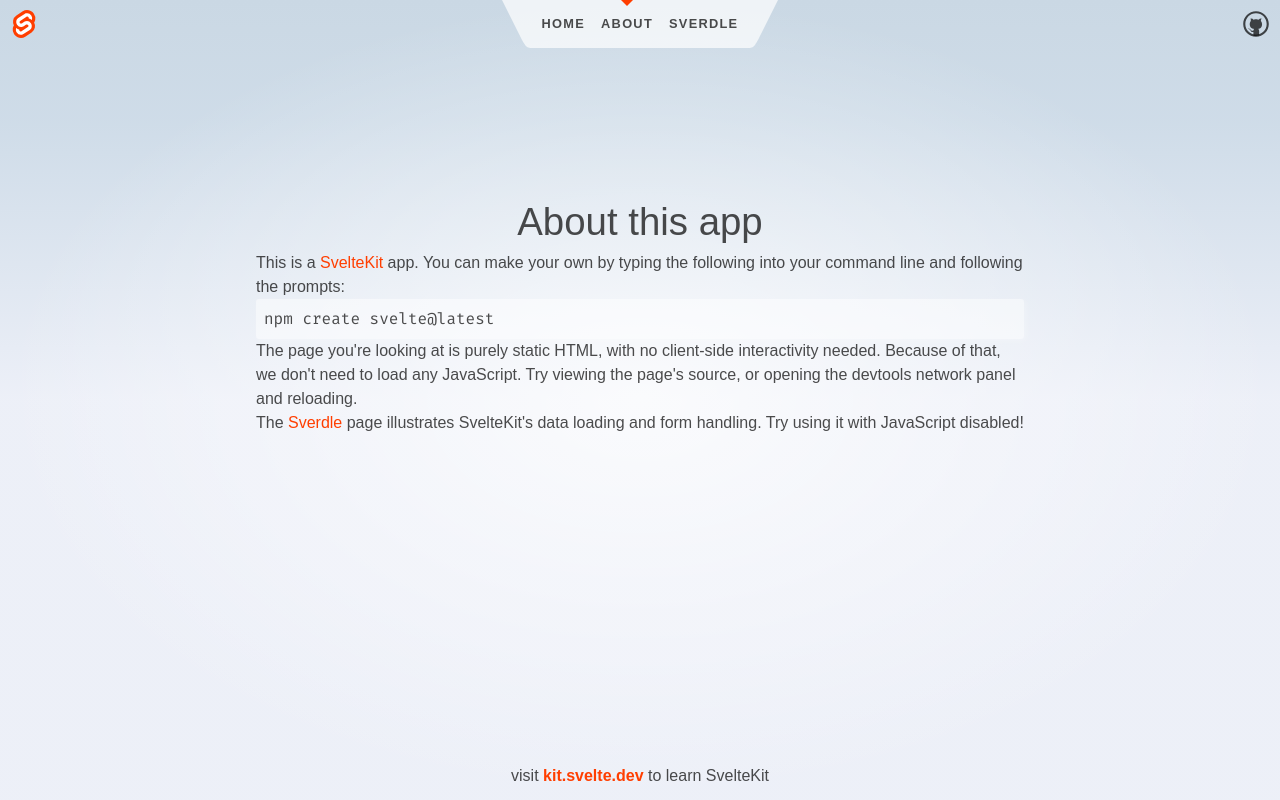
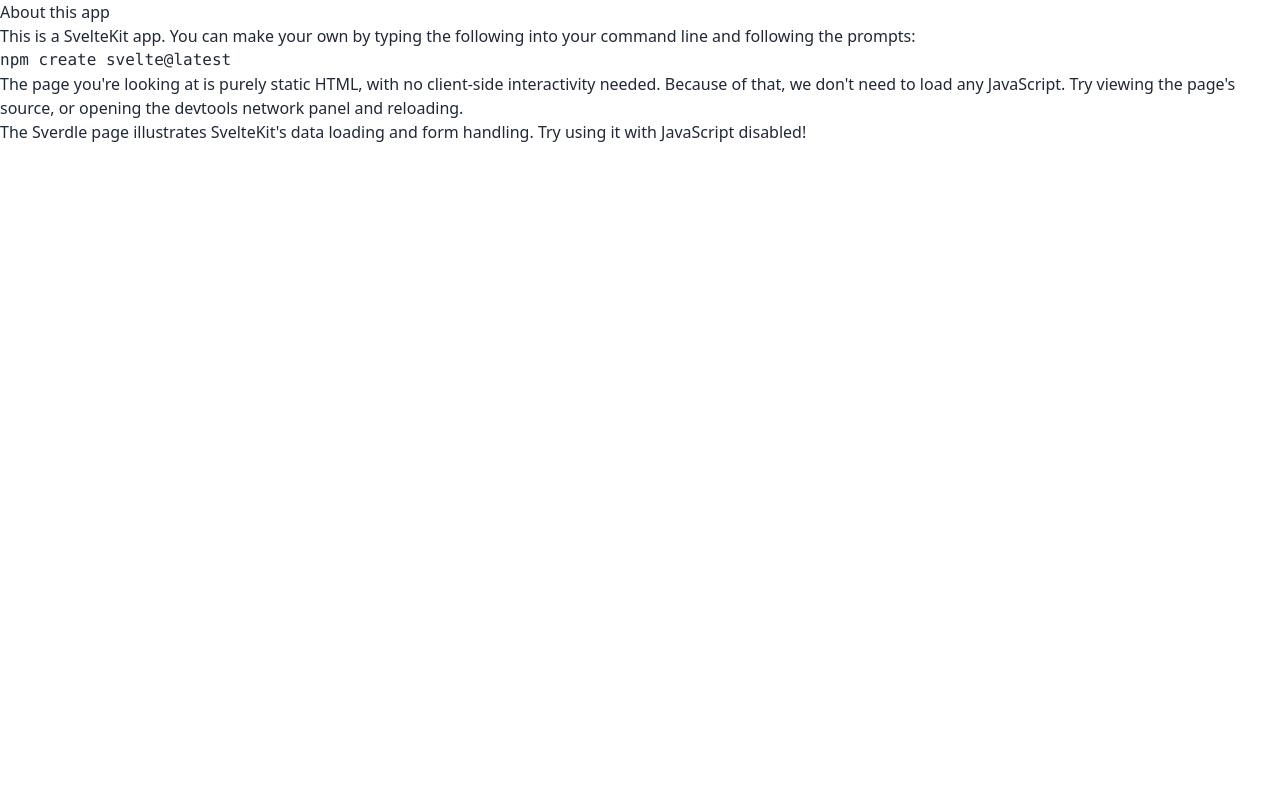
Before and after one commit to goranalkovic/crepi-letido, a SvelteKit app: page /about in a window 1280 px wide. Built offline with nearby package versions, Linux system fonts and the light colour scheme.

Commit message:
change default layout

```diff
--- a/src/routes/+layout.svelte
+++ b/src/routes/+layout.svelte
@@ -1,54 +1,9 @@
 <script>
 	import '../app.postcss';
-	import Header from './Header.svelte';
-	import './styles.css';
 </script>
 
 <div class="app">
-	<Header />
-
 	<main>
 		<slot />
 	</main>
-
-	<footer>
-		<p>visit <a href="https://kit.svelte.dev">kit.svelte.dev</a> to learn SvelteKit</p>
-	</footer>
 </div>
-
-<style>
-	.app {
-		display: flex;
-		flex-direction: column;
-		min-height: 100vh;
-	}
-
-	main {
-		flex: 1;
-		display: flex;
-		flex-direction: column;
-		padding: 1rem;
-		width: 100%;
-		max-width: 64rem;
-		margin: 0 auto;
-		box-sizing: border-box;
-	}
-
-	footer {
-		display: flex;
-		flex-direction: column;
-		justify-content: center;
-		align-items: center;
-		padding: 12px;
-	}
-
-	footer a {
-		font-weight: bold;
-	}
-
-	@media (min-width: 480px) {
-		footer {
-			padding: 12px 0;
-		}
-	}
-</style>
--- a/src/routes/WipCrep.svelte
+++ b/src/routes/WipCrep.svelte
@@ -31,13 +31,15 @@
 			moveFlip = false;
 		}
 	});
+
+	let darkMode = false;
 </script>
 
 {#if model?.scene}
 	<SC.Canvas
 		antialias
-		background={new THREE.Color('papayawhip')}
-		fog={new THREE.FogExp2('papayawhip', 0.015)}
+		background={new THREE.Color(darkMode ? 0x100C08 : 'papayawhip')}
+		fog={new THREE.FogExp2(darkMode ? 0x100C08 : 'papayawhip', 0.015)}
 		shadows
 	>
 		<SC.Primitive
@@ -47,12 +49,18 @@
 			rotation={[spin, 0, 0]}
 		/>
 		<SC.PerspectiveCamera position={[-4, -4, 80]} zoom={1} fov={35} />
-		<SC.DirectionalLight intensity={2} position={[-1, 3, 2]} shadow={{ mapSize: [2048, 2048] }} />
+		<SC.DirectionalLight intensity={darkMode ? 0.8 : 2} position={[-1, 3, 2]} shadow={{ mapSize: [2048, 2048] }} />
 		<SC.Primitive
-			object={new THREE.GridHelper(400, 400, 0xD0C3AE, 0xD0C3AE)}
+			object={new THREE.GridHelper(400, 400, 0x3D301F, 0x3D301F)}
 			position={[0, -10, 0]}
 		/>
 	</SC.Canvas>
+
+	<div class="fixed top-4 right-4">
+		<button class:text-amber-400={darkMode} on:click={() => darkMode = !darkMode}>Noć / dan</button>
+	</div>
 {:else}
-	Črep se fčitava...
+	<div class="flex items-center justify-center bg-zinc-900 text-zinc-200 h-screen text-8xl">
+		Črep se fčitava...
+	</div>
 {/if}
--- a/src/routes/styles.css
+++ /dev/null
@@ -1,107 +0,0 @@
-@import '@fontsource/fira-mono';
-
-:root {
-	--font-body: Arial, -apple-system, BlinkMacSystemFont, 'Segoe UI', Roboto, Oxygen, Ubuntu,
-		Cantarell, 'Open Sans', 'Helvetica Neue', sans-serif;
-	--font-mono: 'Fira Mono', monospace;
-	--color-bg-0: rgb(202, 216, 228);
-	--color-bg-1: hsl(209, 36%, 86%);
-	--color-bg-2: hsl(224, 44%, 95%);
-	--color-theme-1: #ff3e00;
-	--color-theme-2: #4075a6;
-	--color-text: rgba(0, 0, 0, 0.7);
-	--column-width: 42rem;
-	--column-margin-top: 4rem;
-	font-family: var(--font-body);
-	color: var(--color-text);
-}
-
-body {
-	min-height: 100vh;
-	margin: 0;
-	background-attachment: fixed;
-	background-color: var(--color-bg-1);
-	background-size: 100vw 100vh;
-	background-image: radial-gradient(
-			50% 50% at 50% 50%,
-			rgba(255, 255, 255, 0.75) 0%,
-			rgba(255, 255, 255, 0) 100%
-		),
-		linear-gradient(180deg, var(--color-bg-0) 0%, var(--color-bg-1) 15%, var(--color-bg-2) 50%);
-}
-
-h1,
-h2,
-p {
-	font-weight: 400;
-}
-
-p {
-	line-height: 1.5;
-}
-
-a {
-	color: var(--color-theme-1);
-	text-decoration: none;
-}
-
-a:hover {
-	text-decoration: underline;
-}
-
-h1 {
-	font-size: 2rem;
-	text-align: center;
-}
-
-h2 {
-	font-size: 1rem;
-}
-
-pre {
-	font-size: 16px;
-	font-family: var(--font-mono);
-	background-color: rgba(255, 255, 255, 0.45);
-	border-radius: 3px;
-	box-shadow: 2px 2px 6px rgb(255 255 255 / 25%);
-	padding: 0.5em;
-	overflow-x: auto;
-	color: var(--color-text);
-}
-
-.text-column {
-	display: flex;
-	max-width: 48rem;
-	flex: 0.6;
-	flex-direction: column;
-	justify-content: center;
-	margin: 0 auto;
-}
-
-input,
-button {
-	font-size: inherit;
-	font-family: inherit;
-}
-
-button:focus:not(:focus-visible) {
-	outline: none;
-}
-
-@media (min-width: 720px) {
-	h1 {
-		font-size: 2.4rem;
-	}
-}
-
-.visually-hidden {
-	border: 0;
-	clip: rect(0 0 0 0);
-	height: auto;
-	margin: 0;
-	overflow: hidden;
-	padding: 0;
-	position: absolute;
-	width: 1px;
-	white-space: nowrap;
-}
```
